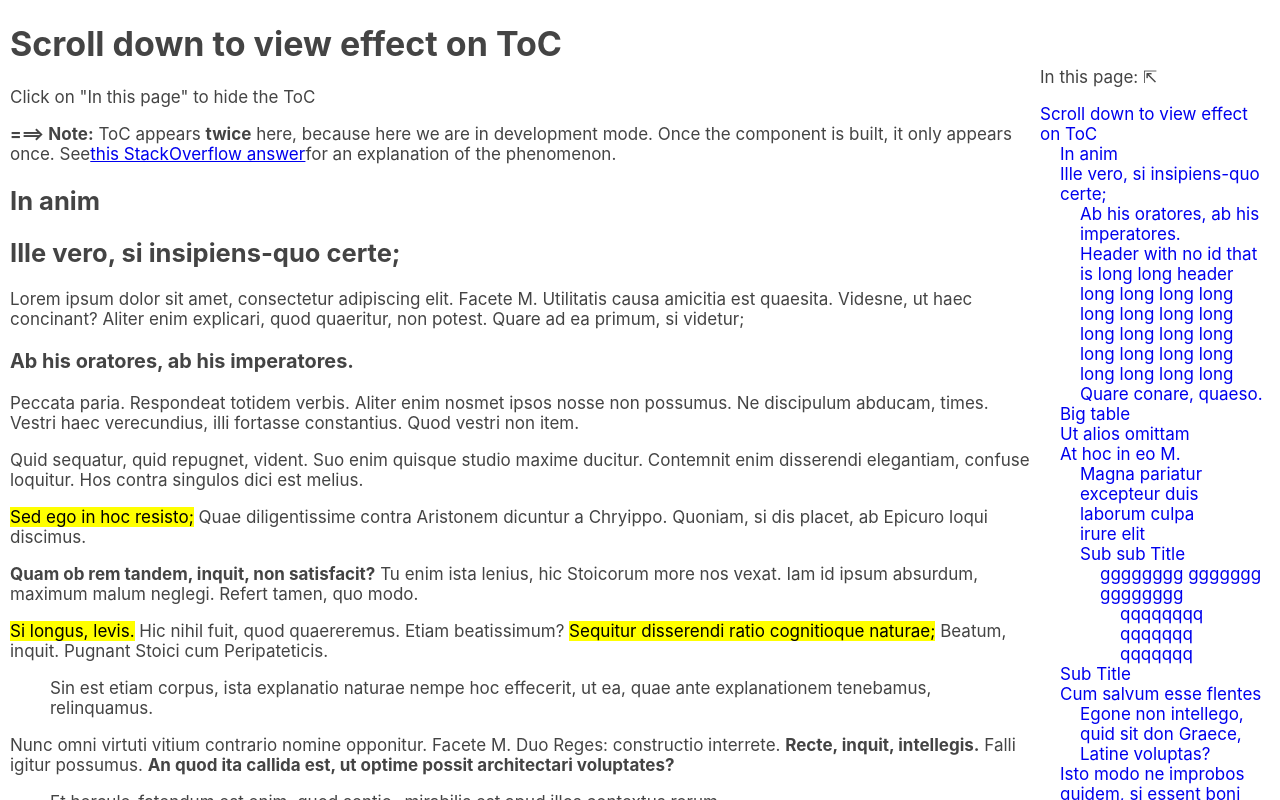
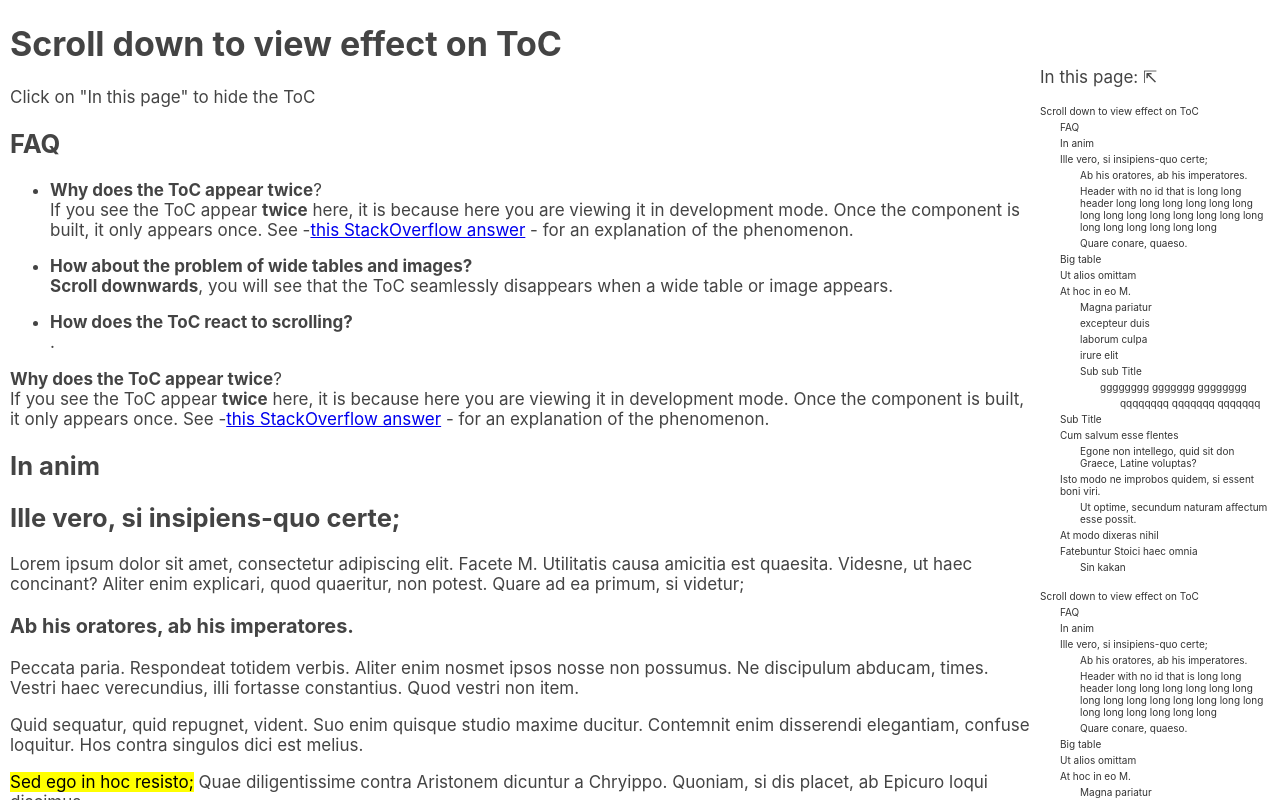
Before and after one commit to FrancisVila/react_minitoc, a React (Create React App) app: page / in a window 1280 px wide. Shown: the top 800 px of the page. Built offline with nearby package versions, Linux system fonts and the light colour scheme.

Commit message:
avant essai 250px => offset

```diff
--- a/src/App.css
+++ b/src/App.css
@@ -30,6 +30,8 @@
   color: #61dafb;
 }
 
+li {margin-bottom: 16px;}
+
 @keyframes App-logo-spin {
   from {
     transform: rotate(0deg);
--- a/src/components/minitoc.css
+++ b/src/components/minitoc.css
@@ -18,10 +18,6 @@
 }
 
 
-#minitoc_root {
-	width: 230px;
-}
-
 .minitoc.folded li {
 	display:none
 }
@@ -38,8 +34,9 @@
 }
 
 .minitoc a {
-	color: ##444;
+	color: #333;
 	text-decoration: none;
+	font-size: 10px;
 }
 .minitoc li {
 	list-style-type: none;
@@ -56,3 +53,9 @@
 #minitoc_root  ul {padding-left:20px}
 
 #minitoc_root > ul {padding-left:0}
+
+#minitoc li {
+	margin-bottom: 4px;
+	margin-top: 4px;
+	line-height: 10px;
+}
--- a/src/components/minitoc.js
+++ b/src/components/minitoc.js
@@ -3,47 +3,44 @@ import React, { useEffect, useState } from 'react'
 import './minitoc.css'
 import $ from 'jquery'
 
-export const MiniToc = (
-	 levelsToShow = 5, // in the toc show headers h1, h2, h3, h4
-	 widthInPageForToc = 250, // if there's any table or image 250px from the right edge, hide the ToC)
-	 tagsToHideToc = "'table', 'tr', 'td', 'th', 'tbody', 'thead', 'img'" // hide the toc if one of these elements appears
-) => {
+export const MiniToc = ({
+  levelsToShow = 5, // in the toc show headers h1, h2, h3, h4, h5
+  widthInPageForToc = 250, // if there's any table or image 250+10=260px from the right edge, hide the ToC. Width of ToC will be 250-20=230)
+  tagsToHideToc = ['table', 'tr', 'td', 'th', 'tbody', 'thead', 'img'] // hide the toc if one of these elements appears
+}) => {
+  // NAMING CONVENTIONS
   // state variables end in "_" (underscore), state edit functions end in "_set"
   const [folded_, folded_set] = useState(false)
 
   useEffect(() => {
-    // in jQuery: jQuery elements start with "$"
+    // NAMING CONVENTIONS
+    // in jQuery: variables representing jQuery elements start with "$"
     // variables starting with "$page" represent elements from the page
     // varialbes starting with "$toc" represent element from the ToC
     const docViewTop = () => $(window).scrollTop()
     const windowHeight = () => $(window).height()
     const docViewBottom = () => $(window).scrollTop() + $(window).height()
 
-
-
     $(() => {
+      // retrieve react parameters from invisible html tags (see JSX components in component's "render" return)
+      const levelsToShow = Number($('#levelsToShow').text()) // in the toc show headers h1, h2, h3, h4
+      const widthInPageForToc = Number($('#widthInPageForToc').text()) // if there's any table or image 250px from the right edge, hide the ToC)
+      const tagsToHideToc = eval($('#tagsToHideToc').text()) // hide the toc if one of these elements appears
       // hides ToC elements H3 and above for page elements not in view of the reader
       $(window).on('scroll', () => {
-				const d = new Date();
-				console.log("AAAAAAAAAAAAAA", d.getTime())
+        const d = new Date()
+        console.log('AAAAAAAAAAAAAA', d.getTime())
         // console.log("ZZZZZZZZZZZZZ")
         hideAllOrPartOfToc()
       })
-		const levelsToShow = 5 // in the toc show headers h1, h2, h3, h4
-		const widthInPageForToc = 250 // if there's any table or image 250px from the right edge, hide the ToC)
-		const tagsToHideToc = ['table', 'tr', 'td', 'th', 'tbody', 'thead', 'img'] // hide the toc if one of these elements appears
 
-		// headersSelector(2,4) returns "h2,h3,h4"
-		// levelsToShow headersSelector
       const headersSelector = () => {
         console.log('HHHHHHHHHHHHHHHHHH')
         console.log('levelsToShow', levelsToShow)
         let arr = []
-			console.log('levelsToShow', levelsToShow)
-			for (let i=0; i<levelsToShow+1; i++)
-				{
+        for (let i = 0; i < levelsToShow + 1; i++) {
           console.log('i', i)
-					let h = 'h'+i
+          let h = 'h' + i
           arr.push(h)
         }
         const ret = arr.join(',')
@@ -53,10 +50,9 @@ export const MiniToc = (
       const headersSelector2 = () => {
         let arr = []
         console.log('levelsToShow', levelsToShow)
-			for (let i=3; i<levelsToShow+1; i++)
-				{
+        for (let i = 3; i < levelsToShow + 1; i++) {
           console.log('i', i)
-					let h = 'h'+i
+          let h = 'h' + i
           arr.push(h)
         }
         const ret = arr.join(',')
@@ -74,14 +70,16 @@ export const MiniToc = (
         console.log('===========================')
         // scan the page displayed in the browser (apparent to the user) from top to bottom
         for (let y = 0; y < windowHeight(); y = y + 10) {
-          const domElemRight = document.elementFromPoint(pageWidth - widthInPageForToc, y)
+          const domElemRight = document.elementFromPoint(
+            pageWidth - widthInPageForToc,
+            y
+          )
 
           if (domElemRight) {
             // console.log("domElemRight=", domElemRight, 'y=',y,)
 
             const rightTagName = domElemRight.tagName.toLowerCase()
-            if (tagsToHideToc.includes(rightTagName))
-              ret = true
+            if (tagsToHideToc.includes(rightTagName)) ret = true
             console.log('rightTagName', rightTagName)
           }
         }
@@ -93,7 +91,6 @@ export const MiniToc = (
         // const topRightTagName = domElemTopRight.tagName.toLowerCase()
         // const bottomRightTagName = domElemBottomRight.tagName.toLowerCase()
         return ret
-
       }
       // initial build of the ToC
       const buildToc = () => {
@@ -155,7 +152,7 @@ export const MiniToc = (
         let selectors = headersSelector2() // by default, "h3,h4"
         $('#content')
           .find(selectors)
-          .each(function ()  {
+          .each(function () {
             const domPageElem = $(this)[0]
             const offsetTop = this.offsetTop
             const $pageElem = $(this)
@@ -167,25 +164,32 @@ export const MiniToc = (
             //	console.log("domPageElem=", domPageElem)
 
             // console.log($tocElem);
-              if (offsetTop > docViewBottom() || offsetTop < docViewTop()) {
+            if (
+              offsetTop > $(window).scrollTop() + $(window).height() ||
+              offsetTop < $(window).scrollTop()
+            ) {
               console.log(pageElemId, offsetTop)
-                $($tocElem).parent().addClass('outOfView')
+              $($tocElem)
+                .parent()
+                .addClass('outOfView')
             } else {
-                $($tocElem).parent().removeClass('outOfView')
-				$($tocElem).parentsUntil("div").removeClass('outOfView')
+              $($tocElem)
+                .parent()
+                .removeClass('outOfView')
+              $($tocElem)
+                .parentsUntil('div')
+                .removeClass('outOfView')
             }
           })
-
       }
 
       // hide all or part of the toc
       const hideAllOrPartOfToc = () => {
-		console.log ('scroll ====================================')
+        console.log('scroll ====================================')
         if (somethingClashWithToC()) {
           // hide all the ToC
           $('#minitoc').hide()
-		  }
-		  else {
+        } else {
           $('#minitoc').show()
           hideTocElems()
         }
@@ -194,8 +198,6 @@ export const MiniToc = (
       // do the following on load
       buildToc()
       hideAllOrPartOfToc()
-
-
     })
   }, [])
 
@@ -230,16 +232,21 @@ export const MiniToc = (
     else return '⇱'
   }
 
-
-
   return (
-    <div id='minitoc' className={foldedOrNotCSS()}>
-	<p id="levelsToShow" className='passValueFromReactToJquery'>{levelsToShow.toString()}</p>
-	<p id="widthInPageForToc" className='passValueFromReactToJquery'>{widthInPageForToc.toString()}</p>
-	<p id="tagsToHideToc" className='passValueFromReactToJquery'>{tagsToHideToc.toString()}</p>
-
-
-
+    <div
+      id='minitoc'
+      className={foldedOrNotCSS()}
+      style={{ width: widthInPageForToc - 20 }}
+    >
+      <p id='levelsToShow' className='passValueFromReactToJquery'>
+        {levelsToShow}
+      </p>
+      <p id='widthInPageForToc' className='passValueFromReactToJquery'>
+        {widthInPageForToc}
+      </p>
+      <p id='tagsToHideToc' className='passValueFromReactToJquery'>
+        [{tagsToHideToc.map(tag => `"${tag}",`)}]
+      </p>
       <p onClick={handleOpenClose}>In this page: {openCloseIcon()}</p>
 
       <div id='minitoc_root'></div>
--- a/src/components/page1.js
+++ b/src/components/page1.js
@@ -1,5 +1,7 @@
 // add following line if new file
 import React from 'react'
+
+import bigPicture from './bigPicture.png'
 
 export const Page1 = () => {
   return (
@@ -7,13 +9,32 @@ export const Page1 = () => {
 
 <h1 id="aaaa">Scroll down to view effect on ToC</h1>
       <p>Click on "In this page" to hide the ToC</p>
-      <p>
-        <b>===&gt; Note:</b> ToC appears <b>twice</b> here, because here we are
-        in development mode. Once the component is built, it only appears once.
-        See
+	  <h2>FAQ</h2>
+    <ul>
+		<li>
+		<b>Why does the ToC appear twice</b>?<br/>
+        If you see the ToC appear <b>twice</b> here, it is because here you are viewing it in development mode. Once the component is built, it only appears once.
+        See -
         <a href="https://stackoverflow.com/questions/72238175/why-useeffect-running-twice-and-how-to-handle-it-well-in-react">
           this StackOverflow answer
-        </a>
+        </a> -
+        for an explanation of the phenomenon.
+		</li>
+		<li>
+		<b>How about the problem of wide tables and images?</b><br/>
+        <b>Scroll downwards</b>, you will see that the ToC seamlessly disappears when a wide table or image appears.
+		</li>
+		<li>
+		<b>How does the ToC react to scrolling?</b><br/>
+        .
+		</li>
+	</ul>
+	  <p><b>Why does the ToC appear twice</b>?<br/>
+        If you see the ToC appear <b>twice</b> here, it is because here you are viewing it in development mode. Once the component is built, it only appears once.
+        See -
+        <a href="https://stackoverflow.com/questions/72238175/why-useeffect-running-twice-and-how-to-handle-it-well-in-react">
+          this StackOverflow answer
+        </a> -
         for an explanation of the phenomenon.
       </p>
       <h2 id="bbbb">In anim </h2>
@@ -1050,7 +1071,7 @@ export const Page1 = () => {
       <h2>Cum salvum esse flentes</h2>
 
 <p>Lorem ipsum dolor sit amet, consectetur adipiscing elit. Prioris generis est docilitas, memoria; Hoc tu nunc in illo probas. Duo Reges: constructio interrete. Et quod est munus, quod opus sapientiae? </p>
-
+<img src={bigPicture} alt="big picture" className='bigPicture' />
 <p>Sed virtutem ipsam inchoavit, nihil amplius. Sit enim idem caecus, debilis. Illud non continuo, ut aeque incontentae. Sin aliud quid voles, postea. Est, ut dicis, inquam. Efficiens dici potest. </p>
 
 <ul>
```
Also changed, not shown: src/components/bigPicture.png (added). Lines whose indentation alone changed are shown as unchanged.
